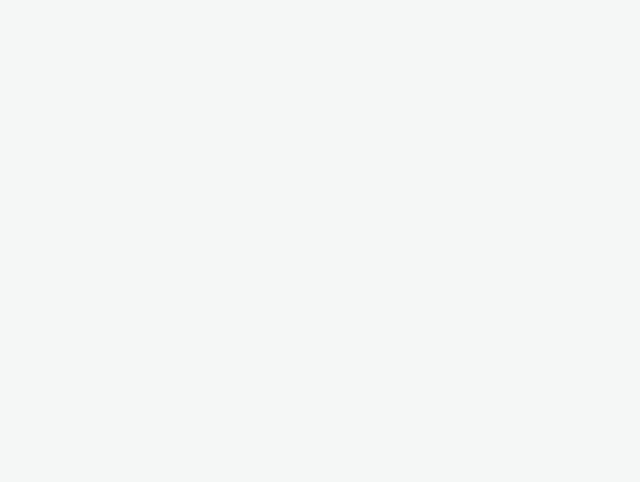
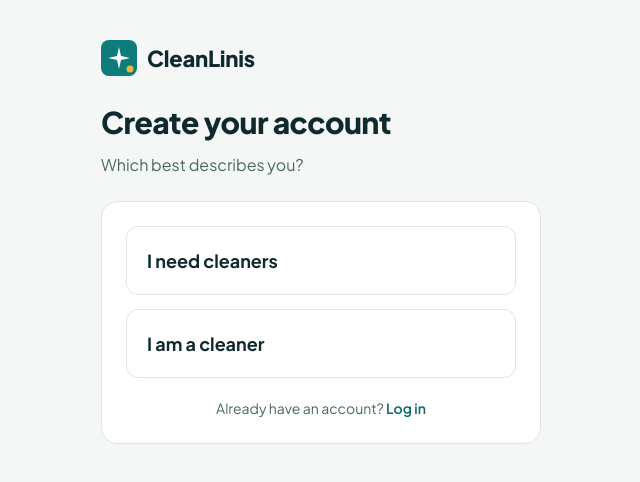
Before and after one commit to kensabas/IT_109_Project_Skeleton, a Nuxt app: page /register in a window 1280 px wide. Before the commit this address had no page. Shown: the top 482 px of the page, without its empty margins (319-959 px from the left). Built offline with nearby package versions, Linux system fonts and the light colour scheme.

Commit message:
Add Choose-account-type page at /register with two card placeholders

```diff
--- /dev/null
+++ b/app/pages/register/index.vue
@@ -0,0 +1,73 @@
+<!--
+  /register — F-01 Phase 3.2
+  Fields and content from the plan's approved-screens table (row 2):
+  two cards (client "I need cleaners" and cleaner "I am a cleaner")
+  and a link to log in.
+
+  Cards are placed here with keyboard-reachable semantics (role="link"
+  on real NuxtLinks in 3.5.2); for now they are inert <div>s so this
+  commit does not introduce navigation yet. 3.5.2 swaps them for
+  <NuxtLink>.
+-->
+<script setup lang="ts">
+</script>
+
+<template>
+  <AuthLayout
+    heading="Create your account"
+    sub-text="Which best describes you?"
+  >
+    <div class="choice-list">
+      <!-- 3.5.2 will swap this for <NuxtLink to="/register/client"> -->
+      <div class="choice-card" data-link-slot="choice-client">
+        <span class="choice-card__title">I need cleaners</span>
+      </div>
+
+      <!-- 3.5.2 will swap this for <NuxtLink to="/register/cleaner"> -->
+      <div class="choice-card" data-link-slot="choice-cleaner">
+        <span class="choice-card__title">I am a cleaner</span>
+      </div>
+    </div>
+
+    <!-- 3.5.2 will wire this to /login. -->
+    <p class="choice-alt" data-link-slot="to-login">
+      Already have an account? <span class="choice-alt__link-placeholder">Log in</span>
+    </p>
+  </AuthLayout>
+</template>
+
+<style scoped>
+.choice-list {
+  display: flex;
+  flex-direction: column;
+  gap: 14px;
+}
+
+.choice-card {
+  display: block;
+  padding: 20px;
+  background-color: var(--color-card);
+  border: 1px solid var(--color-card-border);
+  border-radius: var(--radius-control);
+  text-decoration: none;
+  color: var(--color-text);
+  cursor: pointer;
+}
+
+.choice-card__title {
+  font-size: 18px;
+  font-weight: 700;
+}
+
+.choice-alt {
+  margin: 20px 0 0;
+  font-size: 14px;
+  text-align: center;
+  color: var(--color-text-soft);
+}
+
+.choice-alt__link-placeholder {
+  color: var(--color-teal-dark);
+  font-weight: 600;
+}
+</style>
```
